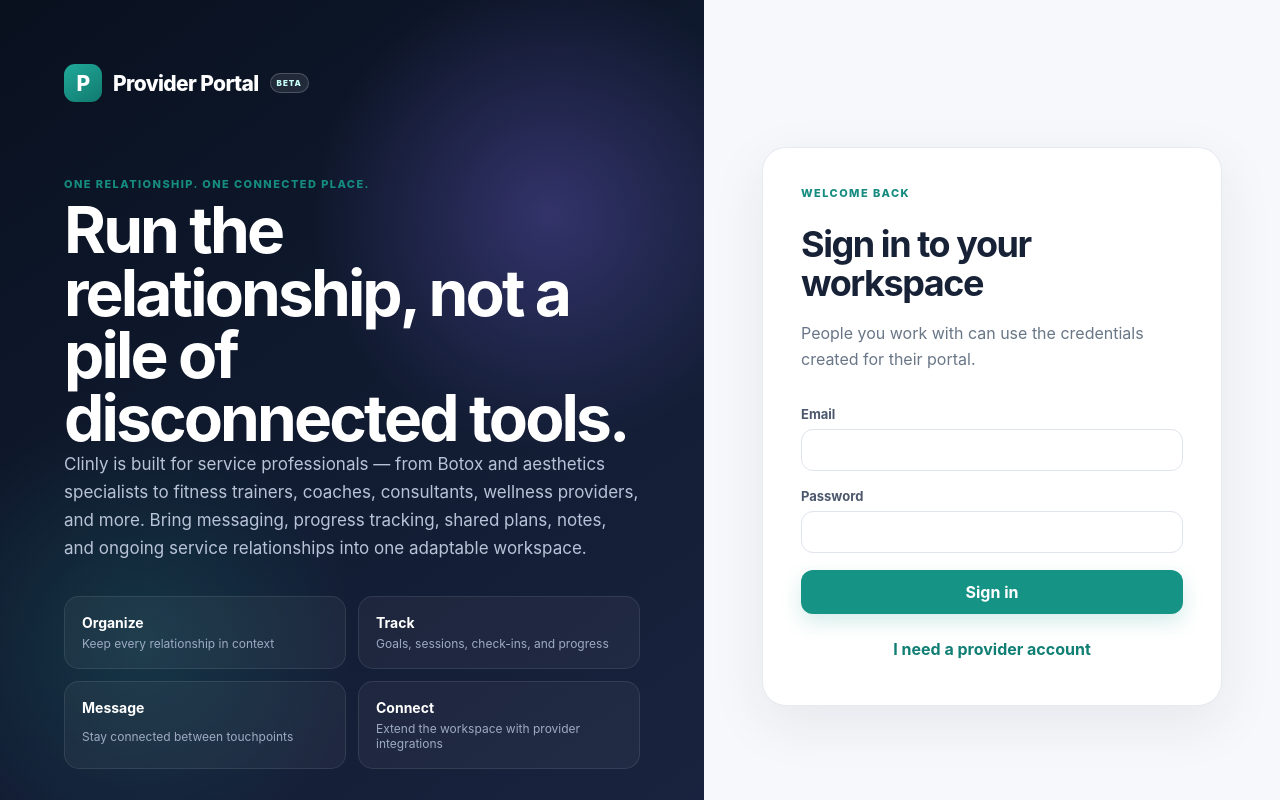
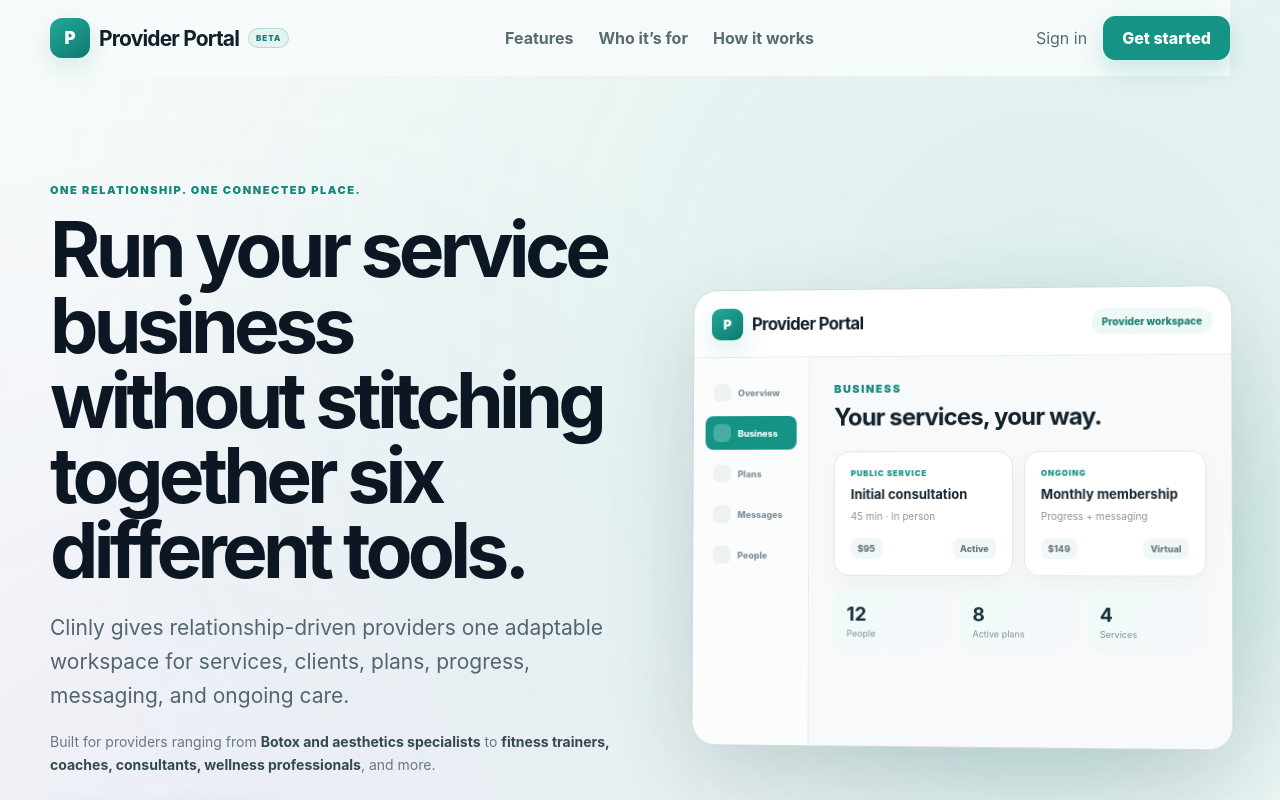
Before and after one commit to mergemaven11/clinly-backbone, a React (Vite) app in the folder web/: page / in a window 1280 px wide. Shown: the top 800 px of the page. Built offline with nearby package versions, Linux system fonts and the light colour scheme.

Commit message:
Route unauthenticated visitors through marketing page

```diff
--- a/web/src/main.jsx
+++ b/web/src/main.jsx
@@ -1,13 +1,39 @@
-import { StrictMode } from 'react'
+import { StrictMode, useEffect, useState } from 'react'
 import { createRoot } from 'react-dom/client'
 
 import App from './AppV3.jsx'
+import { readSessionToken } from './brand'
+import LandingPage from './LandingPage.jsx'
 import './styles.css'
 import './platform-v3.css'
 import './business-layout-v2.css'
 
+function shouldOpenProduct(pathname = window.location.pathname) {
+  return Boolean(readSessionToken()) || pathname === '/login' || pathname === '/demo' || /^\/p\/[^/]+\/?$/.test(pathname)
+}
+
+function Root() {
+  const [openProduct, setOpenProduct] = useState(() => shouldOpenProduct())
+
+  useEffect(() => {
+    function handlePopState() {
+      setOpenProduct(shouldOpenProduct())
+    }
+    window.addEventListener('popstate', handlePopState)
+    return () => window.removeEventListener('popstate', handlePopState)
+  }, [])
+
+  function enterProduct(mode) {
+    const path = mode === 'demo' ? '/demo' : '/login'
+    window.history.pushState({}, '', path)
+    setOpenProduct(true)
+  }
+
+  return openProduct ? <App /> : <LandingPage onEnter={enterProduct} />
+}
+
 createRoot(document.getElementById('root')).render(
   <StrictMode>
-    <App />
+    <Root />
   </StrictMode>,
 )
```
